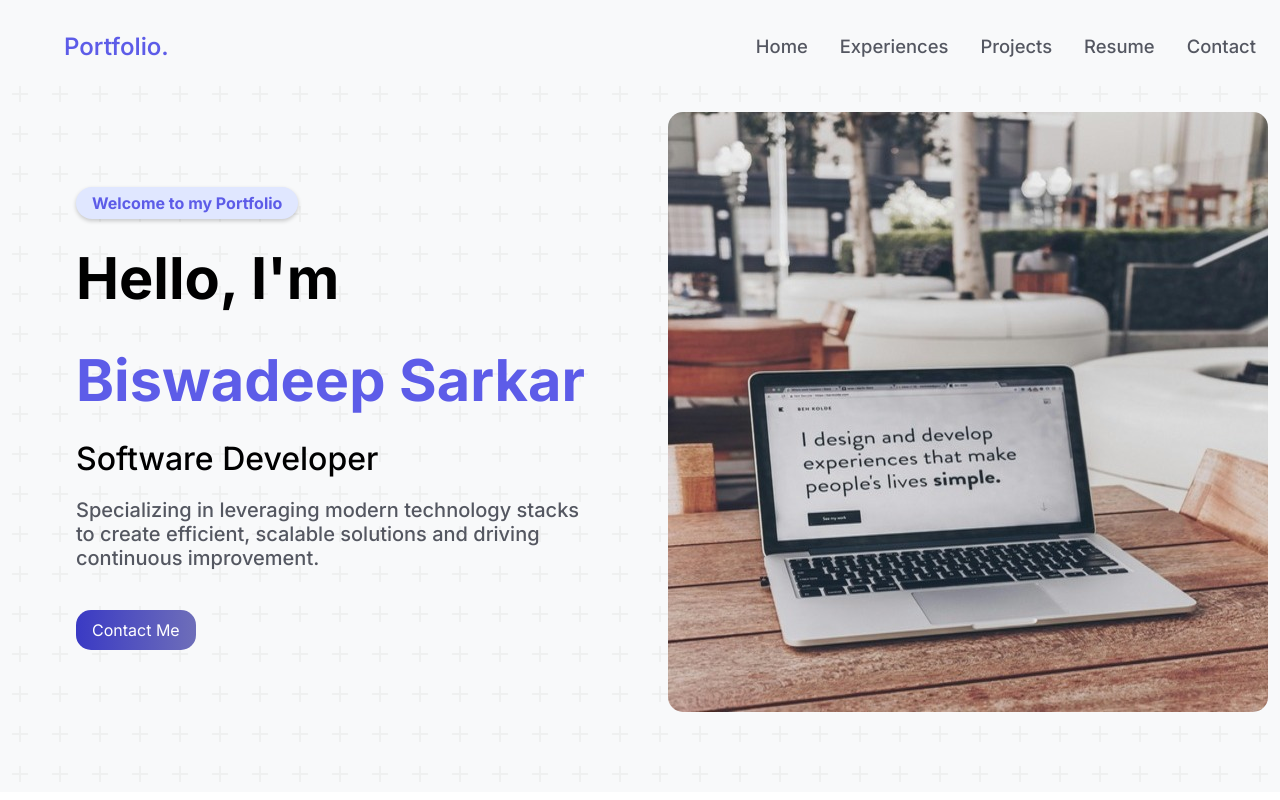
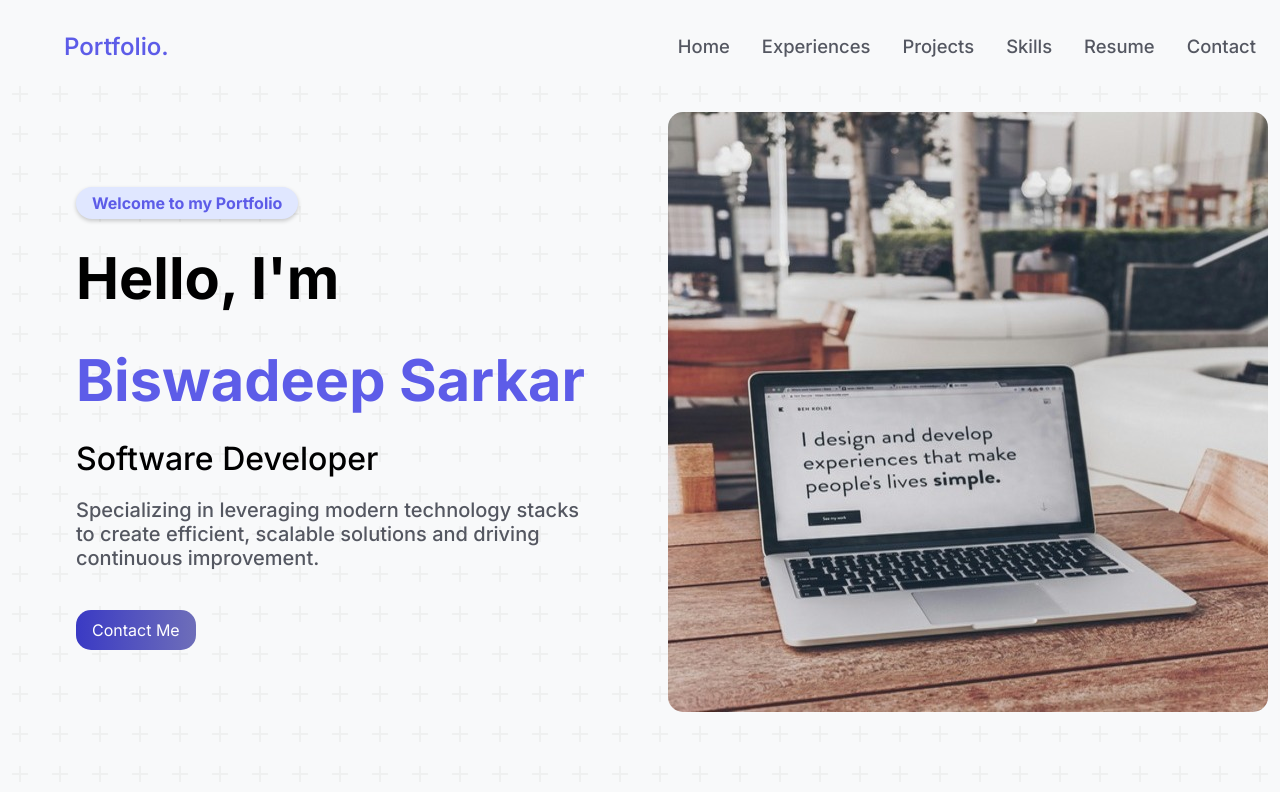
Before and after one commit to bsarkar07/Biswadeep_Sarkar_Portfolio, a plain HTML site: page Biswadeep_Sarkar2.html in a window 1280 px wide. Shown: the top 800 px of the page. Drawn offline with nearby package versions, Linux system fonts and the light colour scheme.

Commit message:
added skills to navbar

```diff
--- a/Biswadeep_Sarkar2.html
+++ b/Biswadeep_Sarkar2.html
@@ -34,6 +34,9 @@
                         </li>
                         <li class="nav-item">
                             <a class="nav-link" href="#projects-div">Projects</a>
+                        </li>
+                        <li class="nav-item">
+                            <a class="nav-link" href="#projects-div">Skills</a>
                         </li>
                         <li class="nav-item">
                             <a class="nav-link" href="https://drive.google.com/file/d/1ihJgcoTnBDQhTxlrahkiTU8Yjy3s1Dyd/view?usp=sharing">Resume</a>
```
